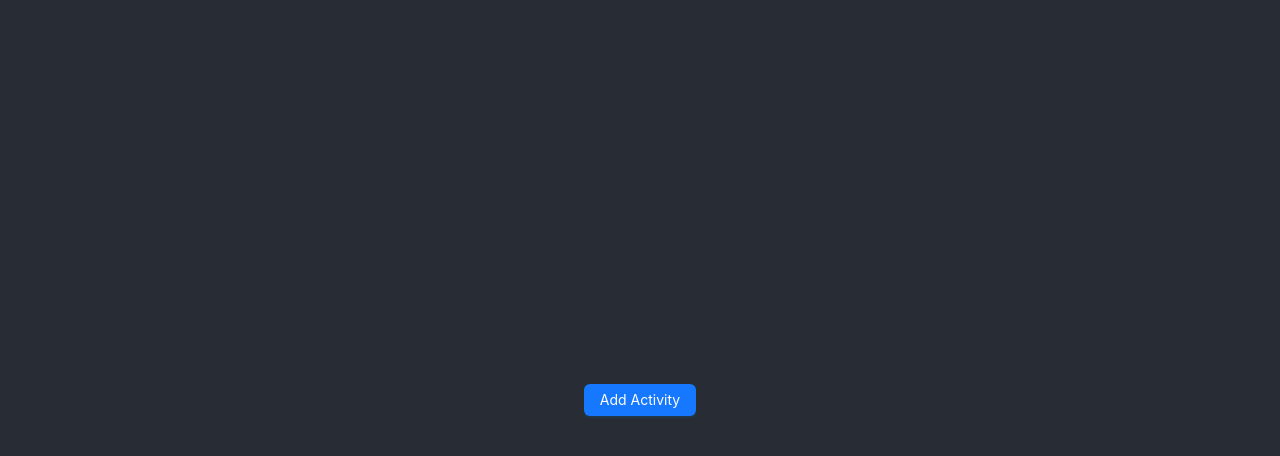
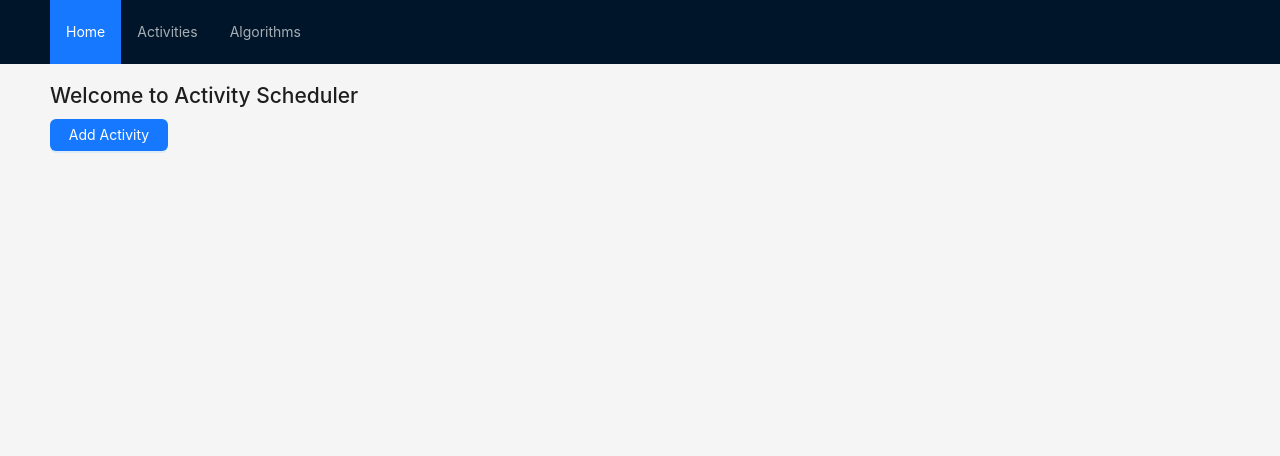
Before and after one commit to alibadawi25/Activity-Selection-Scheduler, a React (Create React App) app: page / in a window 1280 px wide. Shown: the top 456 px of the page. Built offline with nearby package versions, Linux system fonts and the light colour scheme.

Commit message:
added activity list and a simple layout

```diff
--- a/src/App.js
+++ b/src/App.js
@@ -1,6 +1,5 @@
-// App.jsx
-import React, { useState } from "react";
-import { Button, Modal } from "antd";
+import React, { useState, useEffect } from "react";
+import { Button, Modal, Menu, Layout, notification } from "antd";
 import { DateTimePicker, LocalizationProvider } from "@mui/x-date-pickers";
 import { AdapterDayjs } from "@mui/x-date-pickers/AdapterDayjs";
 import { TextField, Stack, Box } from "@mui/material";
@@ -8,36 +7,103 @@ import dayjs from "dayjs";
 import "antd/dist/reset.css";
 import "./App.css";
 
+const { Header, Content } = Layout;
+
 function App() {
   const [isModalOpen, setIsModalOpen] = useState(false);
-  const [startDateTime, setStartDateTime] = useState(dayjs());
+  const [startDateTime, setStartDateTime] = useState(dayjs().minute(0));
   const [endDateTime, setEndDateTime] = useState(null);
+  const [activities, setActivities] = useState([]);
+  const [currentTab, setCurrentTab] = useState("home");
+
+  // Load activities from localStorage on initial load
+  useEffect(() => {
+    const storedActivities = localStorage.getItem("activities");
+    if (storedActivities) {
+      setActivities(JSON.parse(storedActivities));
+    }
+  }, []);
+
+  // Save activities to localStorage whenever the activities array changes
+  useEffect(() => {
+    localStorage.setItem("activities", JSON.stringify(activities));
+  }, [activities]);
 
   const showModal = () => setIsModalOpen(true);
+  const handleCancel = () => setIsModalOpen(false);
+
   const handleConfirm = () => {
-    if (startDateTime == null || endDateTime == null) {
+    if (!startDateTime || !endDateTime) {
       console.log("Data is missing!!");
     } else {
-      // Add your activity logic here
-      console.log("Activity Added:", { startDateTime, endDateTime });
+      const newActivity = {
+        start: startDateTime,
+        end: endDateTime,
+      };
+      setActivities((prev) => [...prev, newActivity]);
+
+      // Show success notification
+      notification.success({
+        message: "Activity Added",
+        description: `Your activity from ${startDateTime.format(
+          "YYYY-MM-DD HH:mm"
+        )} to ${endDateTime.format(
+          "YYYY-MM-DD HH:mm"
+        )} has been added successfully.`,
+        placement: "topRight",
+      });
+
       setIsModalOpen(false);
     }
   };
-  const handleCancel = () => setIsModalOpen(false);
 
   return (
-    <div className="App">
-      <header className="App-header">
-        <Button type="primary" onClick={showModal}>
+    <Layout className="layout" style={{ minHeight: "100vh" }}>
+      <Header style={{ position: "fixed", width: "100%", zIndex: 1 }}>
+        <Menu
+          theme="dark"
+          mode="horizontal"
+          selectedKeys={[currentTab]}
+          onClick={(e) => setCurrentTab(e.key)}
+          style={{ lineHeight: "64px" }}
+        >
+          <Menu.Item key="home">Home</Menu.Item>
+          <Menu.Item key="activities">Activities</Menu.Item>
+          <Menu.Item key="algorithms">Algorithms</Menu.Item>
+        </Menu>
+      </Header>
+
+      <Content
+        style={{
+          padding: "20px 50px",
+          marginTop: 64, // Offset to avoid overlap with the fixed header
+          flex: 1,
+          display: "flex",
+          flexDirection: "column",
+        }}
+      >
+        {currentTab === "home" && (
+          <>
+            <h2>Welcome to Activity Scheduler</h2>
+            <div style={{ display: "flex", justifyContent: "flex-start" }}>
+              <Button
+                type="primary"
+                onClick={showModal}
+                style={{
+                  width: "10%", // Explicitly set the width to auto
+                  minWidth: "96px", // Optional: Ensure a minimum width for better appearance
+                }}
+              >
                 Add Activity
               </Button>
+            </div>
 
             <Modal
               title="Add New Activity"
               open={isModalOpen}
-          onOk={handleConfirm} // Call handleConfirm on OK
+              onOk={handleConfirm}
               onCancel={handleCancel}
-          okText="Add Activity" // Change button text
+              okText="Add Activity"
             >
               <Box mt={2}>
                 <LocalizationProvider dateAdapter={AdapterDayjs}>
@@ -45,7 +111,11 @@ function App() {
                     <DateTimePicker
                       label="Start Date and Time"
                       value={startDateTime}
-                  onChange={setStartDateTime}
+                      onChange={(newValue) => {
+                        if (newValue) setStartDateTime(newValue.minute(0));
+                      }}
+                      views={["year", "month", "day", "hours"]}
+                      minutesStep={60}
                       renderInput={(params) => (
                         <TextField
                           {...params}
@@ -55,7 +125,9 @@ function App() {
                             "& .MuiOutlinedInput-root": {
                               "& fieldset": { borderColor: "#00b96b" },
                               "&:hover fieldset": { borderColor: "#00b96b" },
-                          "&.Mui-focused fieldset": { borderColor: "#00b96b" },
+                              "&.Mui-focused fieldset": {
+                                borderColor: "#00b96b",
+                              },
                             },
                           }}
                         />
@@ -65,8 +137,12 @@ function App() {
                     <DateTimePicker
                       label="End Date and Time"
                       value={endDateTime}
-                  onChange={setEndDateTime}
+                      onChange={(newValue) => {
+                        if (newValue) setEndDateTime(newValue.minute(0));
+                      }}
                       minDateTime={startDateTime}
+                      views={["year", "month", "day", "hours"]}
+                      minutesStep={60}
                       renderInput={(params) => (
                         <TextField
                           {...params}
@@ -76,7 +152,9 @@ function App() {
                             "& .MuiOutlinedInput-root": {
                               "& fieldset": { borderColor: "#00b96b" },
                               "&:hover fieldset": { borderColor: "#00b96b" },
-                          "&.Mui-focused fieldset": { borderColor: "#00b96b" },
+                              "&.Mui-focused fieldset": {
+                                borderColor: "#00b96b",
+                              },
                             },
                           }}
                         />
@@ -86,8 +164,63 @@ function App() {
                 </LocalizationProvider>
               </Box>
             </Modal>
-      </header>
-    </div>
+          </>
+        )}
+
+        {currentTab === "activities" && (
+          <>
+            <h2>Activity List</h2>
+            {activities.length === 0 ? (
+              <p>No activities added yet.</p>
+            ) : (
+              <ul>
+                {activities.map((activity, index) => (
+                  <li key={index}>
+                    {activity.start.format("YYYY-MM-DD HH:mm")} -{" "}
+                    {activity.end.format("YYYY-MM-DD HH:mm")}
+                  </li>
+                ))}
+              </ul>
+            )}
+          </>
+        )}
+
+        {currentTab === "algorithms" && (
+          <>
+            <h2>Algorithms</h2>
+            <Button
+              type="primary"
+              style={{
+                width: "10%", // Explicitly set the width to auto
+                minWidth: "96px",
+              }}
+            >
+              Greedy
+            </Button>
+            <Button
+              type="primary"
+              style={{
+                width: "10%", // Explicitly set the width to auto
+                minWidth: "96px",
+                marginTop: "8px",
+              }}
+            >
+              DP
+            </Button>
+            <Button
+              type="primary"
+              style={{
+                width: "10%", // Explicitly set the width to auto
+                minWidth: "96px",
+                marginTop: "8px",
+              }}
+            >
+              Brute Force
+            </Button>
+          </>
+        )}
+      </Content>
+    </Layout>
   );
 }
 
```
Lines whose indentation alone changed are shown as unchanged.
